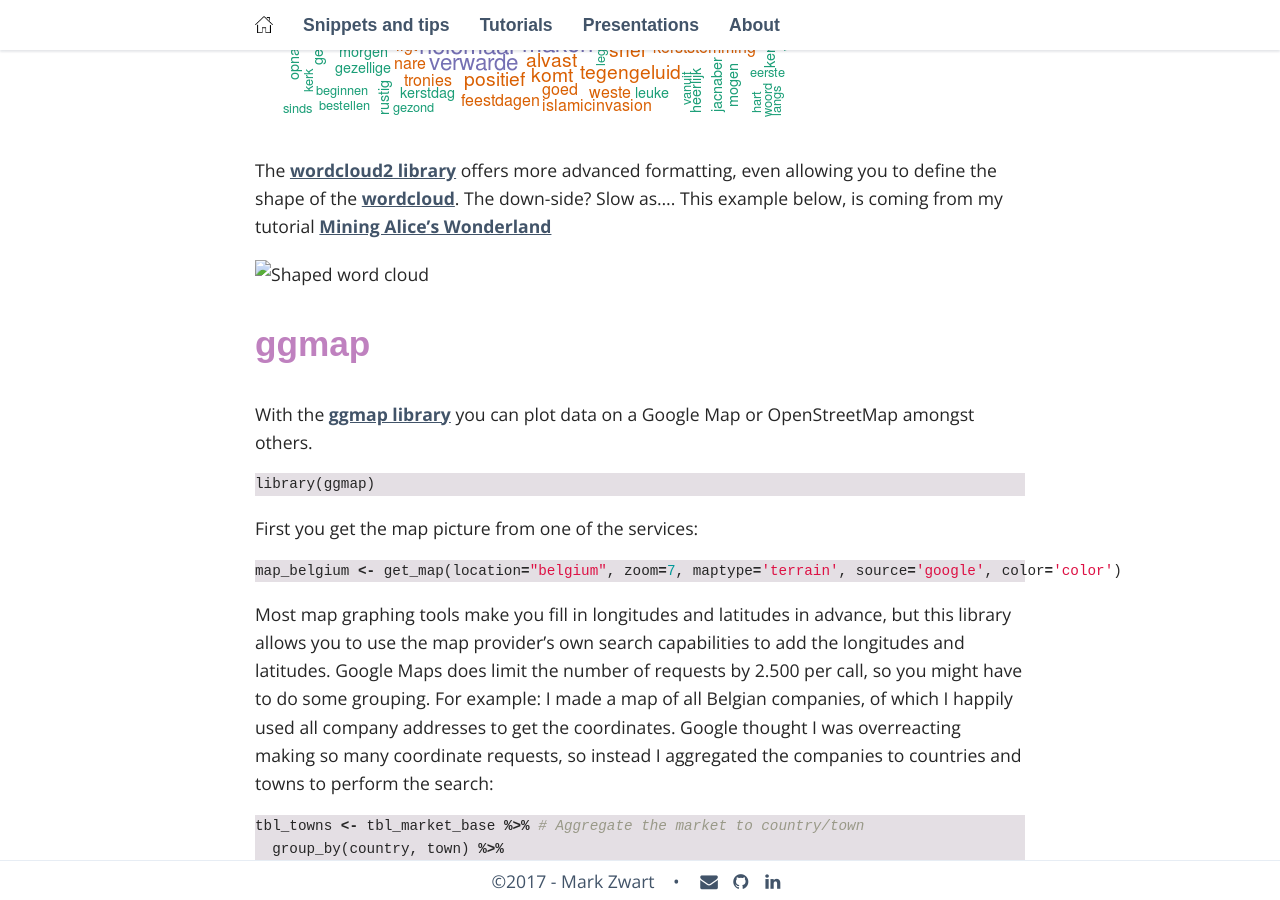
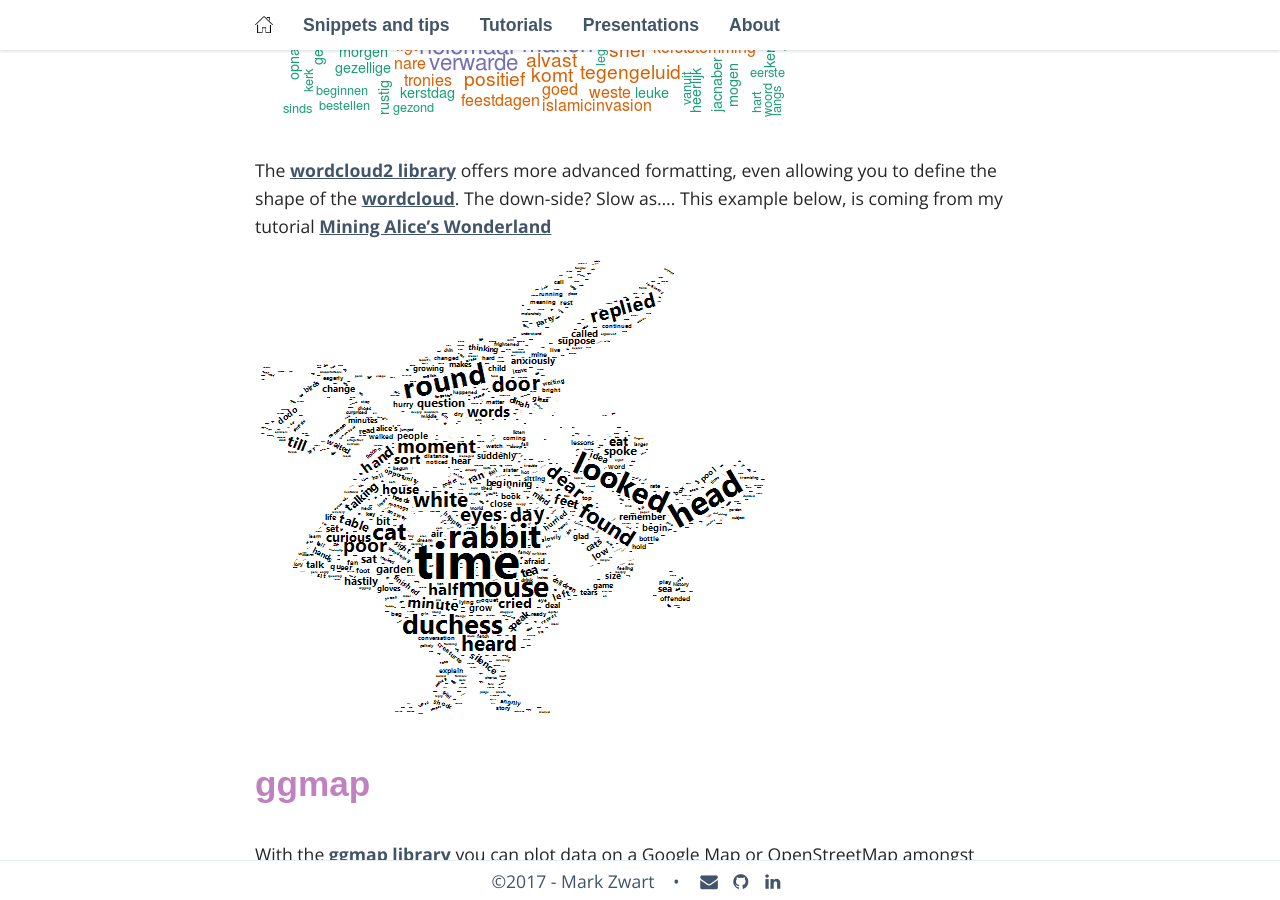
Before and after one commit to mark-me/mark-me.github.io, a Jekyll site: the page built from _pages/snippets-and-tips/graphs.md, in a window 1280 px wide and 900 px high, scrolled down 1635 px. Built offline with Jekyll 4.4.1, drawn with Linux system fonts in a browser that asks for light colours; nearby versions of some CDN libraries; some web fonts are replaced.

Commit message:
Update graphs.md

```diff
--- a/_pages/snippets-and-tips/graphs.md
+++ b/_pages/snippets-and-tips/graphs.md
@@ -41,7 +41,7 @@
 
 The [wordcloud2 library](https://cran.r-project.org/web/packages/wordcloud2/vignettes/wordcloud.html) offers more advanced formatting, even allowing you to define the shape of the [wordcloud](http://www.r-graph-gallery.com/2016/12/09/the-wordcloud2-library/). The down-side? Slow as.... This example below, is coming from my tutorial [Mining Alice's Wonderland](/mining-alices-wonderland/)
 
-<img src="/_pages/tutorial/mining-alices-wonderland/rabbit-cloud.png" alt="Shaped word cloud" align="center"/>
+<img src="/_pages/tutorials/mining-alices-wonderland/rabbit-cloud.png" alt="Shaped word cloud" align="center"/>
 
 # ggmap
 
```
